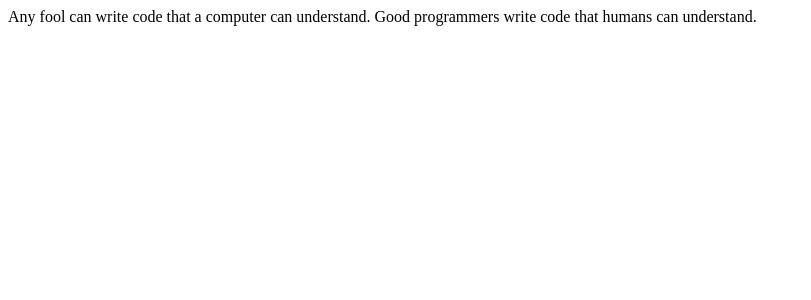
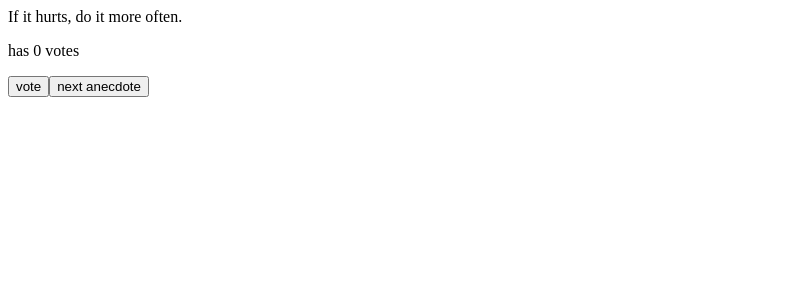
Before and after one commit to SirAntonioG/part1dexercices, a React (Create React App) app: page / in a window 1280 px wide. Shown: the top 300 px of the page, without its empty margins (0-811 px from the left). Built offline with nearby package versions, Linux system fonts and the light colour scheme.

Commit message:
Fullstack part1 seccion d exercises: 1.13 completed

```diff
--- a/src/App.js
+++ b/src/App.js
@@ -70,6 +70,19 @@ import { useState } from 'react'
 
 
 // Aqui comienza ejercicios 1.12 - 1.14
+const Button = ({ onClick, text }) => {
+  return (
+    <button onClick={onClick}>
+      {text}
+    </button>
+  )
+}
+const Votes = ({votes}) => {
+  return (
+    <p>has {votes} votes <br /></p>
+  )
+}
+
 const App = () => {
   const anecdotes = [
     'If it hurts, do it more often.',
@@ -87,10 +100,28 @@ const App = () => {
     max = Math.floor(max);
     return Math.floor(Math.random() * (max - min) + min);
   }
-  const [selected, setSelected] = useState(getRandomInt(0,anecdotes.length))
+  const points = new Uint8Array(anecdotes.length);
+
+  const [selected, setSelected] = useState(0)
+  const [votes, setVotes] = useState([...points])
+
+  const handleNextAnecdoteClick = () => {
+    setSelected(getRandomInt(0,anecdotes.length))
+  }
+  console.log(selected)
+  const handleVoteClick = () => {
+    votes[selected] += 1;
+    setVotes(votes)
+  }
+  console.log(votes)
+
+
   return (
     <div>
-      {anecdotes[selected]}
+      {anecdotes[selected]} <br />
+      <Votes votes={votes[selected]}/>
+      <Button onClick={handleVoteClick} text="vote" />
+      <Button onClick={handleNextAnecdoteClick} text="next anecdote" />
     </div>
   )
 }
```
